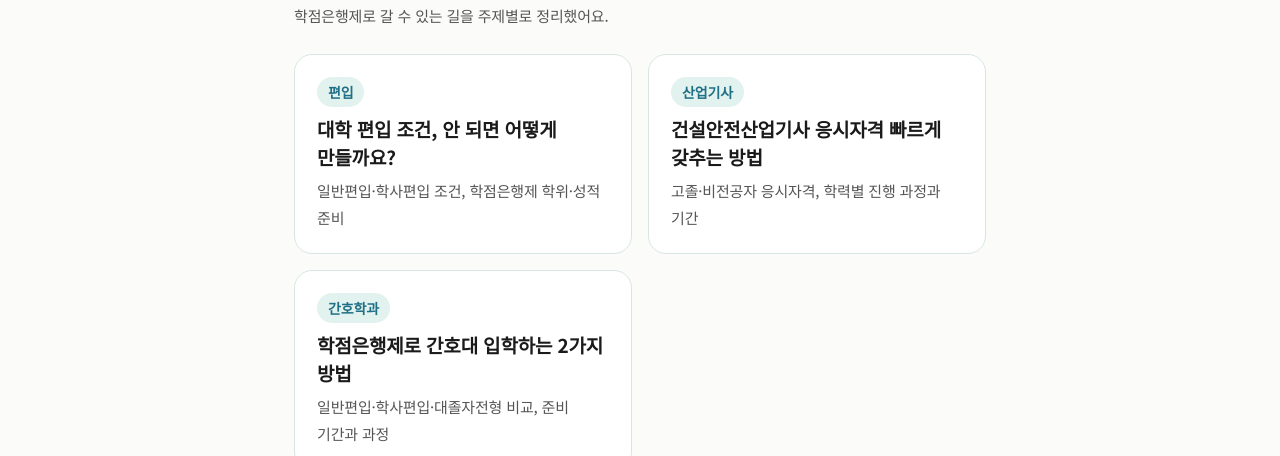
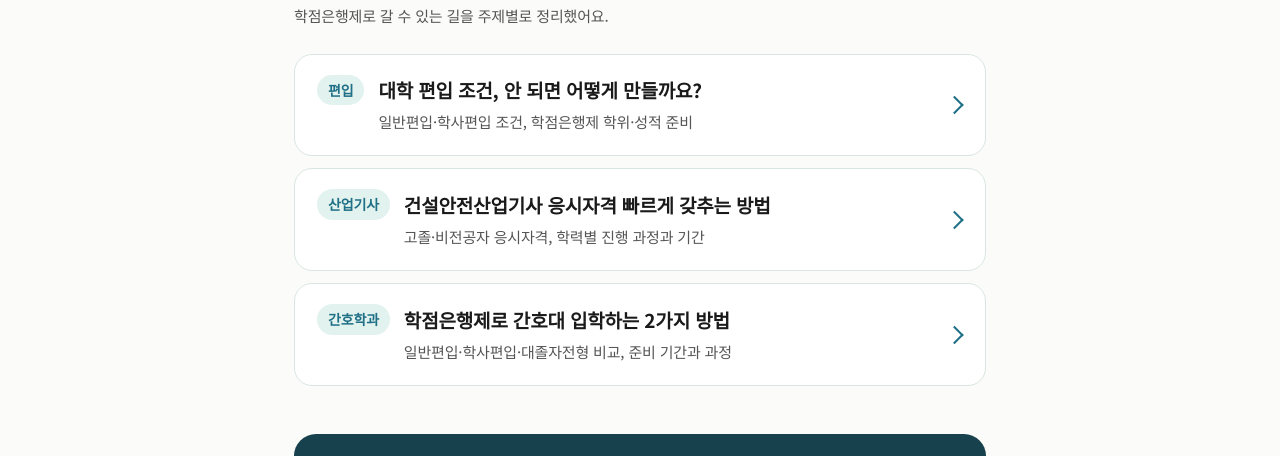
Before and after one commit to sonkr0403-ai/sonkr-site, a plain HTML site: page guide/index.html in a window 1280 px wide. Shown: the part 199-655 px from the top of the page. Drawn offline with Linux system fonts and the light colour scheme.

Commit message:
학습 가이드 목록을 누르기 쉬운 목록형으로 변경
Co-Authored-By: Claude Opus 5.5 <noreply@anthropic.com>
Claude-Session: https://claude.ai/code/session_01A2xSDmSb9VbcBC7SsfGhV6

```diff
--- a/assets/guide.css
+++ b/assets/guide.css
@@ -65,8 +65,16 @@ details p{color:var(--mute)}
 .cta p{opacity:.9}
 .cta .row{display:flex;gap:10px;flex-wrap:wrap;margin-top:14px}
 .cta .btn.line{color:#fff}
-.cards{display:grid;grid-template-columns:repeat(2,minmax(0,1fr));gap:16px}
-@media(max-width:600px){.cards{grid-template-columns:minmax(0,1fr)}}
+.cards{display:flex;flex-direction:column;gap:12px}
+/* 목록형: 줄 전체가 눌리고, 오른쪽 화살표로 이동을 알려 줌 */
+.cards .gcard{position:relative;display:grid;grid-template-columns:auto minmax(0,1fr);grid-template-areas:"chip title" ". desc";column-gap:14px;row-gap:4px;align-items:center;min-height:92px;padding:20px 64px 20px 22px;transition:border-color .15s,background .15s,transform .15s}
+.cards .gcard .chip{grid-area:chip;align-self:center;white-space:nowrap}
+.cards .gcard b{grid-area:title;font-size:19px}
+.cards .gcard span.d{grid-area:desc}
+.cards .gcard::after{content:"";position:absolute;right:24px;top:50%;width:11px;height:11px;border-top:2.5px solid var(--blue);border-right:2.5px solid var(--blue);transform:translateY(-50%) rotate(45deg)}
+.cards .gcard:hover{border-color:var(--blue);background:var(--sky)}
+.cards .gcard:active{transform:scale(.99)}
+@media(max-width:600px){.cards .gcard{grid-template-columns:minmax(0,1fr);grid-template-areas:"chip" "title" "desc";padding:18px 52px 18px 18px}.cards .gcard::after{right:20px}}
 .gcard{display:flex;flex-direction:column;gap:8px;background:var(--card);border:1px solid var(--line);border-radius:18px;padding:22px;text-decoration:none;color:var(--ink)}
 .gcard .chip{align-self:flex-start;font-size:14px;font-weight:700;color:var(--blue);background:var(--sky);padding:3px 11px;border-radius:999px}
 .gcard b{font-size:19px;line-height:1.45}
```
